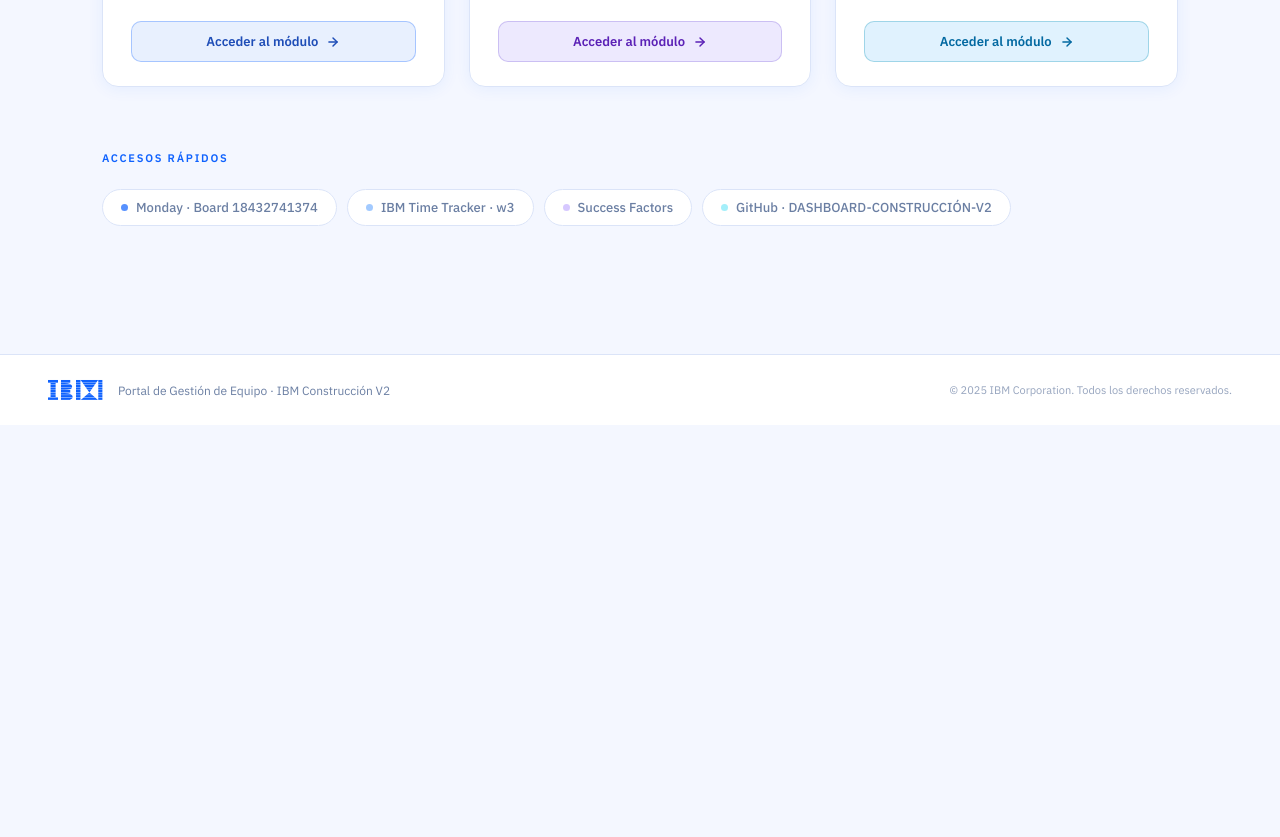
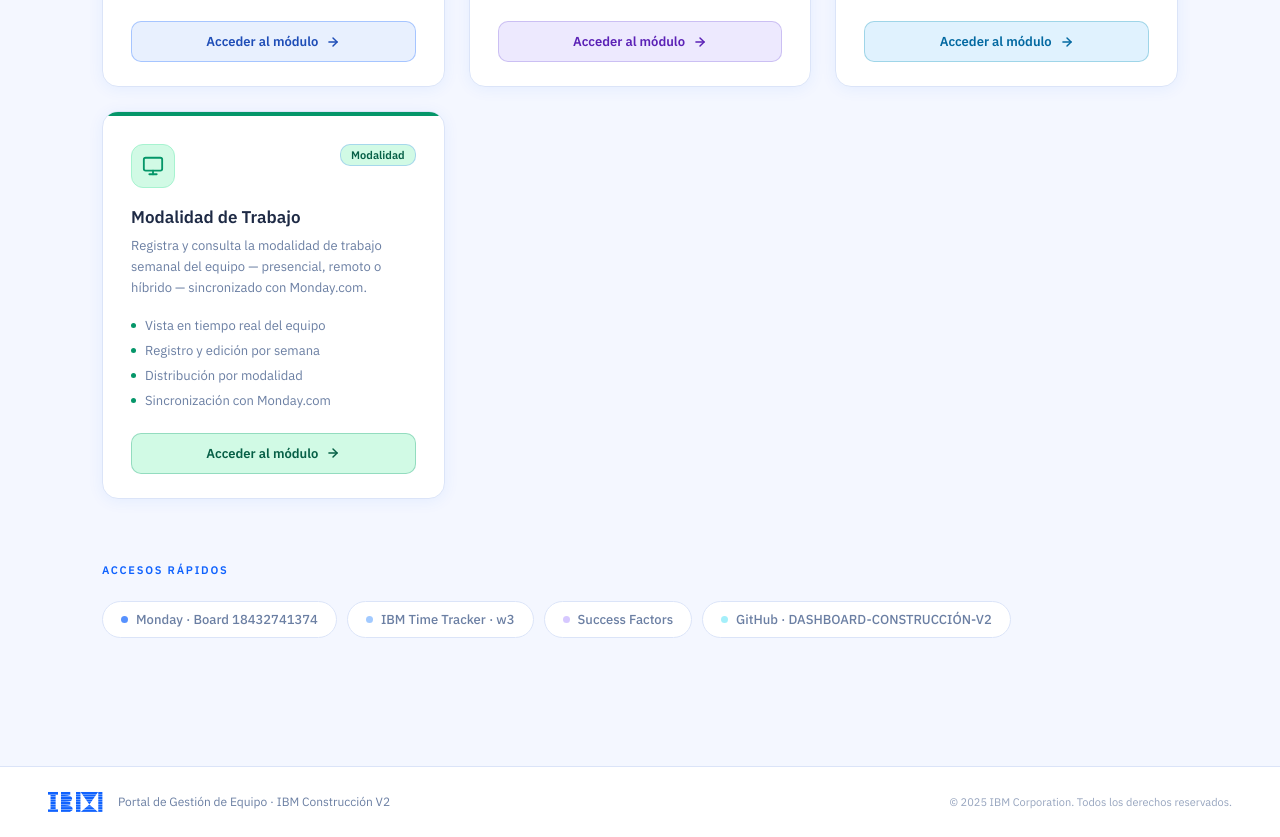
Before and after one commit to AMC304-beep/DASHBOARD-CONSTRUCCI-N-V2, a website: page index_v2.html in a window 1280 px wide. Shown: the part 869-1706 px from the top of the page. Before the commit the page ends 1294 px from the top, so only its background shows below. Drawn offline with Linux system fonts and the light colour scheme.

Commit message:
Add files via upload

```diff
--- a/index_v2.html
+++ b/index_v2.html
@@ -320,6 +320,7 @@
     .card:nth-child(1) { animation-delay: 0.1s; }
     .card:nth-child(2) { animation-delay: 0.2s; }
     .card:nth-child(3) { animation-delay: 0.3s; }
+    .card:nth-child(4) { animation-delay: 0.4s; }
 
     @keyframes cardIn {
       from { opacity: 0; transform: translateY(20px); }
@@ -339,6 +340,10 @@
       border-color: rgba(8,145,178,0.4);
       box-shadow: 0 8px 32px rgba(8,145,178,0.14);
     }
+    .card.green-card:hover {
+      border-color: rgba(5,150,105,0.4);
+      box-shadow: 0 8px 32px rgba(5,150,105,0.14);
+    }
 
     .card-accent-line {
       height: 4px;
@@ -346,8 +351,9 @@
       background: var(--accent);
       flex-shrink: 0;
     }
-    .card.purple .card-accent-line  { background: var(--purple); }
+    .card.purple .card-accent-line    { background: var(--purple); }
     .card.teal-card .card-accent-line { background: var(--teal); }
+    .card.green-card .card-accent-line{ background: #059669; }
 
     .card-body {
       padding: 28px 28px 24px;
@@ -374,6 +380,10 @@
       justify-content: center;
       flex-shrink: 0;
     }
+    .card.green-card .icon-circle {
+      background: #d1fae5;
+      border-color: #a7f3d0;
+    }
     .card.purple .icon-circle {
       background: var(--p-purple);
       border-color: rgba(124,92,216,0.2);
@@ -392,6 +402,10 @@
       background: var(--p-blue);
       border: 1px solid rgba(15,98,254,0.22);
       color: #1e4db7;
+    }
+    .card.green-card .card-badge {
+      background: #d1fae5;
+      color: #065f46;
     }
     .card.purple .card-badge {
       background: var(--p-purple);
@@ -442,8 +456,9 @@
       background: var(--accent);
       flex-shrink: 0;
     }
-    .card.purple .feature-list li::before  { background: var(--purple); }
+    .card.purple .feature-list li::before    { background: var(--purple); }
     .card.teal-card .feature-list li::before { background: var(--teal); }
+    .card.green-card .feature-list li::before{ background: #059669; }
 
     .card-cta {
       display: inline-flex;
@@ -487,6 +502,16 @@
     .card.teal-card .card-cta:hover {
       background: var(--teal);
       box-shadow: 0 4px 18px rgba(8,145,178,0.3);
+      color: #fff;
+    }
+    .card.green-card .card-cta {
+      border-color: rgba(5,150,105,0.3);
+      background: #d1fae5;
+      color: #065f46;
+    }
+    .card.green-card .card-cta:hover {
+      background: #059669;
+      box-shadow: 0 4px 18px rgba(5,150,105,0.3);
       color: #fff;
     }
 
@@ -785,6 +810,35 @@
           </div>
         </div>
 
+        <!-- Card 4: Modalidad de Trabajo -->
+        <div class="card green-card">
+          <div class="card-accent-line"></div>
+          <div class="card-body">
+            <div class="card-header-row">
+              <div class="icon-circle">
+                <svg viewBox="0 0 24 24" fill="none" stroke="#059669" stroke-width="2" stroke-linecap="round" stroke-linejoin="round">
+                  <rect x="2" y="3" width="20" height="14" rx="2"/>
+                  <line x1="8" y1="21" x2="16" y2="21"/>
+                  <line x1="12" y1="17" x2="12" y2="21"/>
+                </svg>
+              </div>
+              <span class="card-badge">Modalidad</span>
+            </div>
+            <h2 class="card-title">Modalidad de Trabajo</h2>
+            <p class="card-desc">Registra y consulta la modalidad de trabajo semanal del equipo — presencial, remoto o híbrido — sincronizado con Monday.com.</p>
+            <ul class="feature-list">
+              <li>Vista en tiempo real del equipo</li>
+              <li>Registro y edición por semana</li>
+              <li>Distribución por modalidad</li>
+              <li>Sincronización con Monday.com</li>
+            </ul>
+            <a href="dashboard_actualizaciones.html#slide3" class="card-cta">
+              Acceder al módulo
+              <svg width="14" height="14" viewBox="0 0 24 24" fill="none" stroke="currentColor" stroke-width="2.5" stroke-linecap="round" stroke-linejoin="round"><line x1="5" y1="12" x2="19" y2="12"/><polyline points="12 5 19 12 12 19"/></svg>
+            </a>
+          </div>
+        </div>
+
       </div><!-- /cards-grid -->
 
       <!-- Quick links -->
```
